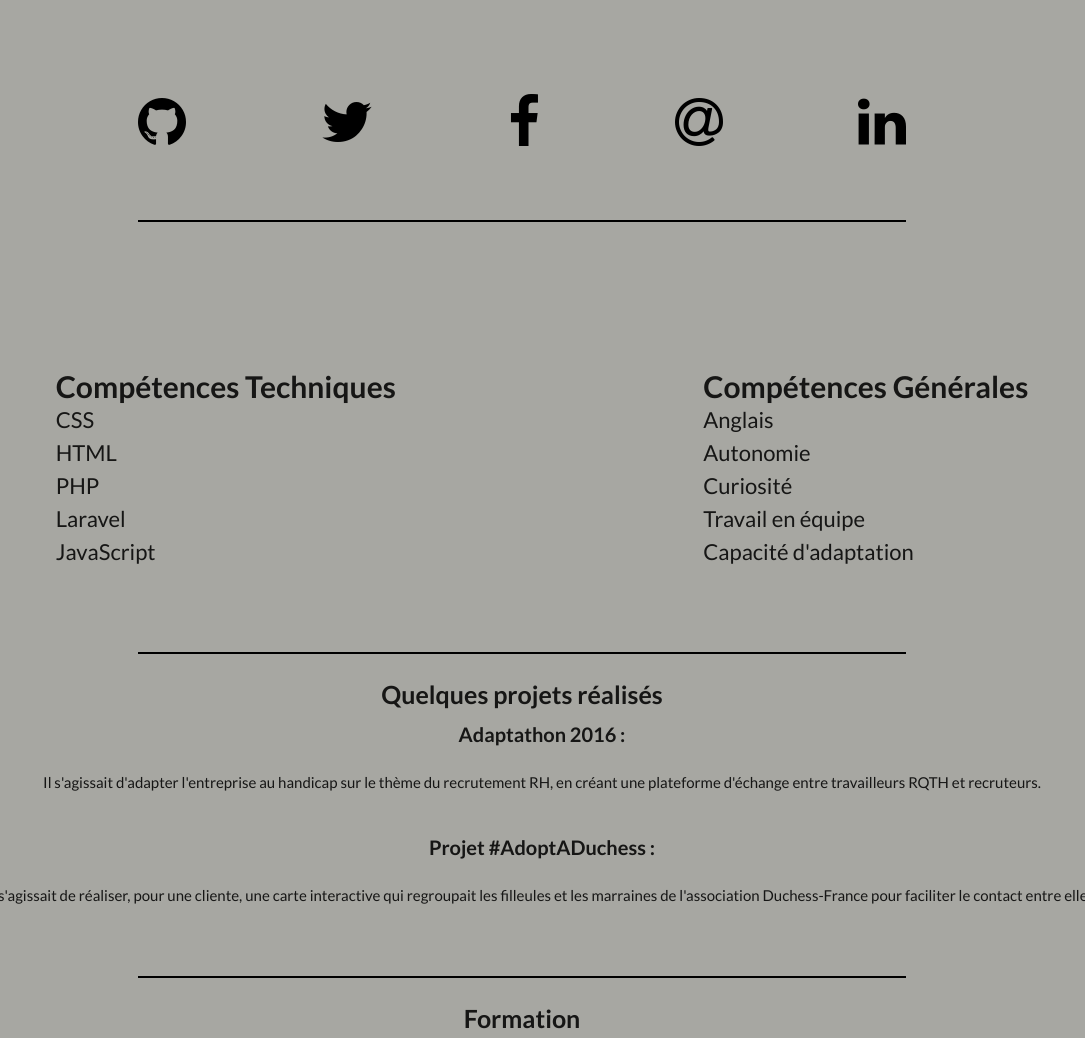
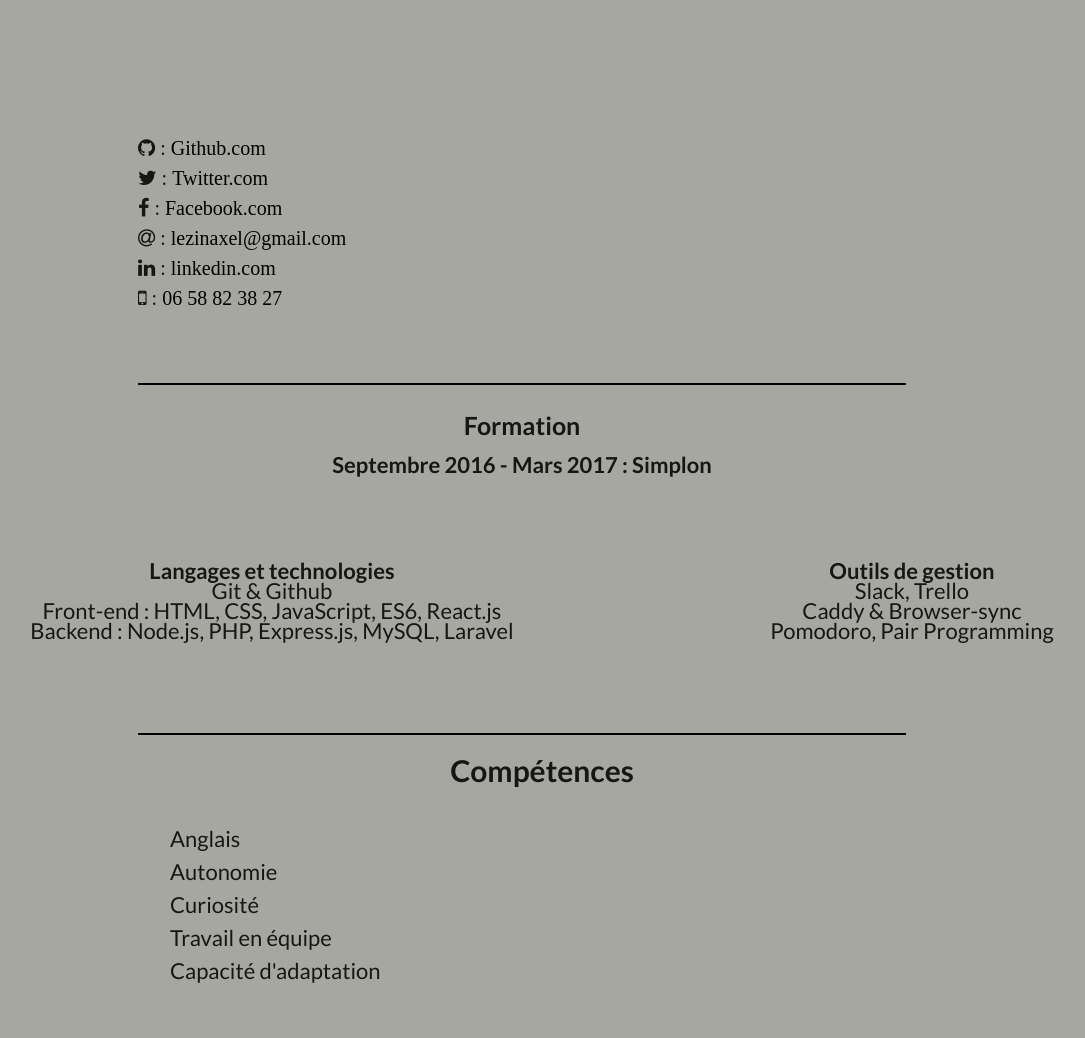
Before and after one commit to Nomilol/CV_v2, a website: page index.html in a window 1280 px wide. Shown: the part 572-1610 px from the top of the page, without its empty margins (118-1203 px from the left). Drawn offline with nearby package versions, Linux system fonts and the light colour scheme.

Commit message:
Finalisation du Cv

```diff
--- a/index.html
+++ b/index.html
@@ -20,27 +20,45 @@
 	<div class="ligne"></div>
 	<h3>Me contacter</h3>
 	<div class="contact">
-		<a href="https://github.com/"><i class='fa fa-github fa-4x'></i></a>
-		<a href="https://twitter.com/?lang=fr"><i class="fa fa-twitter fa-4x"></i></a>
-		<a href="https://www.facebook.com/"><i class="fa fa-facebook fa-4x"></i></a>
-		<a href="mailto:lezinaxel@gmail.com"><i class="fa fa-at fa-4x"></i></a>
-		<a href="https://www.linkedin.com/"><i class="fa fa-linkedin fa-4x"></i></a>
+		<i class='fa fa-github'> : <a href="https://github.com/">Github.com</a></i>
+		<i class="fa fa-twitter"> : <a href="https://twitter.com/?lang=fr">Twitter.com</a></i>
+		<i class="fa fa-facebook"> : <a href="https://www.facebook.com/">Facebook.com</a></i>
+		<i class="fa fa-at"> : <a href="mailto:lezinaxel@gmail.com">lezinaxel@gmail.com</a></i>
+		<i class="fa fa-linkedin"> : <a href="https://www.linkedin.com/">linkedin.com</a></i>
+		<i class="fa fa-mobile"> : <a href="">06 58 82 38 27 </a></i>
 	</div>
 	<div class="ligne"></div>
+	<h3 class="formations">Formation</h3>
+	<div class="formationSimplon">
+		<div class="date">
+			Septembre 2016 - Mars 2017 : Simplon
+		</div>
+		<div class="skills">
+				<ul>
+					<span>Langages et technologies</span>
+					<li>Git & Github</li>
+					<li>Front-end : HTML, CSS, JavaScript, ES6, React.js</li>
+					<li>Backend : Node.js, PHP, Express.js, MySQL, Laravel</li>
+				</ul>
+
+			<ul>
+				<span>Outils de gestion</span>
+				<li>Slack, Trello</li>
+				<li>Caddy & Browser-sync</li>
+				<li>Pomodoro, Pair Programming</li>
+			</ul>
+		</div>
+
+
+
+
+	</div>
+		<div class="ligne"></div>
+
 	<div class="competences">
 		<div class="competencesTechniques">
 			<ul>
-				<span class="cT">Compétences Techniques</span>
-				<li>CSS</li>
-				<li>HTML</li>
-				<li>PHP</li>
-				<li>Laravel</li>
-				<li>JavaScript</li>
-			</ul>
-		</div>
-		<div class="competencesGenerales">
-			<ul>
-				<span class="cG">Compétences Générales</span>
+				<p class="cT">Compétences</p>
 				<li>Anglais</li>
 				<li>Autonomie</li>
 				<li>Curiosité</li>
@@ -48,6 +66,7 @@
 				<li>Capacité d'adaptation</li>
 			</ul>
 		</div>
+
 	</div>
 	<div class="ligne"></div>
 
@@ -58,25 +77,23 @@
 			<li class="projectTitle">Adaptathon 2016 : </li>
 			<div class="espace"></div>
 			<p>Il s'agissait d'adapter l'entreprise au handicap sur le thème du recrutement RH, en créant une plateforme d'échange entre travailleurs RQTH et recruteurs.</p>
+			<p>Lien Github : <a href="https://github.com/MarineCO/Adaptathon-2016">Adaptathon</a></p>
 
 			<div class="espace"></div>
 			<li class="projectTitle">Projet #AdoptADuchess : </li>
 			<div class="espace"></div>
 			<p>Il s'agissait de réaliser, pour une cliente, une carte interactive qui regroupait les filleules et les marraines de l'association Duchess-France pour faciliter le contact entre elles.</p>
+			<p>Lien Github : <a href="https://github.com/MarineCO/projet_client_dc2">#AdoptADuchess</a></p>
+
 		</ul>
 	</div>
 	<div class="ligne"></div>
-	<h3 class="formations">Formation</h3>
-	<div class="formationSimplon">
-		<h4 class="simplon">Simplon Co</h4>
-		<p class="descriptionSimplon">Une formation intensive de 6 mois, en cours actuellement. C'est grâce à elle que j'ai pu acquérir les compétences nécessaires pour démarrer dans le métier de développeur</p>
-	</div>
-	<div class="ligne"></div>
+
 	<h3>Loisirs</h3>
 	<div class="loisirs">
 	<ul>
-		<li>Sports (tir à l'arc, rugby)</li>
 		<li>Lecture (heroic-fantasy, policier)</li>
+		<li>Sports (tennis, tennis de table, handball, tir à l'arc, rugby)</li>
 	</ul>
 	<ul>
 		<li>Musique (différents styles musicaux)</li>
@@ -85,7 +102,6 @@
 </div>
 
 
-
 	<script src='node_modules/jquery/dist/jquery.js'></script>
 	<script src='app.js'></script>
 </body>
--- a/style.css
+++ b/style.css
@@ -33,17 +33,22 @@ h1{
 }
 
 .contact{
+
+	height: 20%;
 	display: flex;
-	height: 20%;
-	justify-content: space-between;
+	flex-direction: column;
 	padding-top: 6.5em;
 	margin-left : 20%;
 	margin-right : 20%;
+	font-size : 20px;
+
 }
 
 .contact a{
 	color : black;
+	line-height: 1.5em;
 }
+
 
 .espace{
 	height : 2em;
@@ -57,16 +62,17 @@ h1{
 	margin-right : 20%;
 }
 
-.competences{
+/*.competences{
 	display : flex;
 	justify-content: space-around;
 	padding-top: 10em;
-}
+}*/
 
 .competencesTechniques li{
 	font-size : 22px;
 	list-style-type: none;
 	line-height: 1.5em;
+	margin-left : 20%;
 }
 
 .competencesGenerales li{
@@ -78,7 +84,10 @@ h1{
 .competences .cT, .cG{
 	font-weight: bold;
 	font-size: 30px;
+	text-align : center;
+
 }
+
 
 h3{
 	text-align: center;
@@ -97,7 +106,7 @@ h3{
 
 .projets p{
 	text-align : center;
-	font-size: 15px;
+	font-size: 20px;
 }
 
 .formationSimplon h4{
@@ -105,9 +114,9 @@ h3{
 	font-size : 22px;
 }
 
-.formationSimplon p{
+.formationSimplon{
 	text-align : center;
-	font-size : 18px;
+
 }
 
 .loisirs ul  {
@@ -120,4 +129,28 @@ h3{
 .loisirs {
 	display : flex;
 	justify-content : space-around;
+	font-size: 20px;
 }
+
+.skills{
+	display : flex;
+	flex-direction : row;
+	justify-content: space-around;
+	margin-top : 5%;
+}
+
+
+
+.skills ul{
+	list-style-type: none;
+	font-size : 22px;
+}
+
+.skills span{
+	font-weight: bold;
+}
+
+.date{
+	font-weight: bold;
+	font-size: 22px;
+}
```
